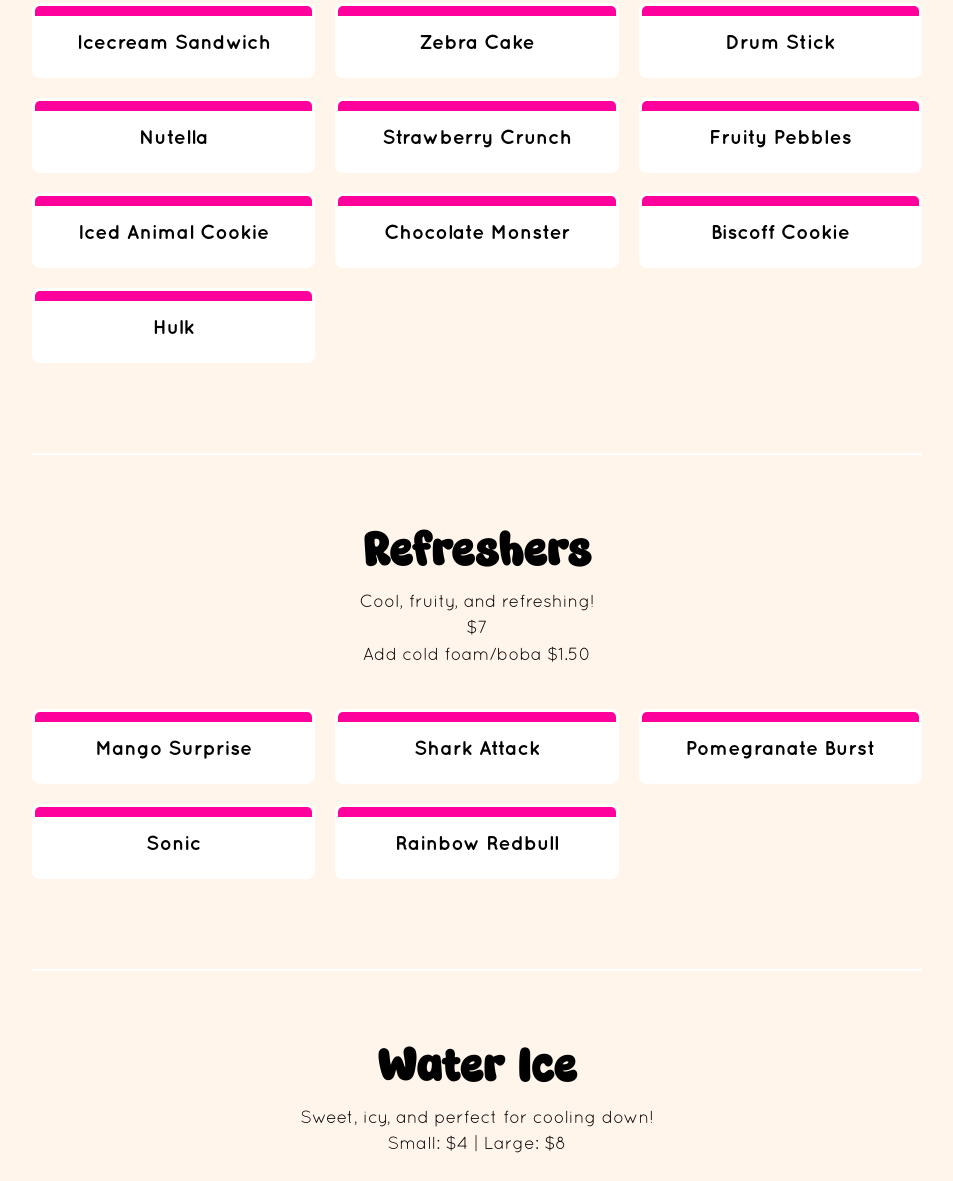
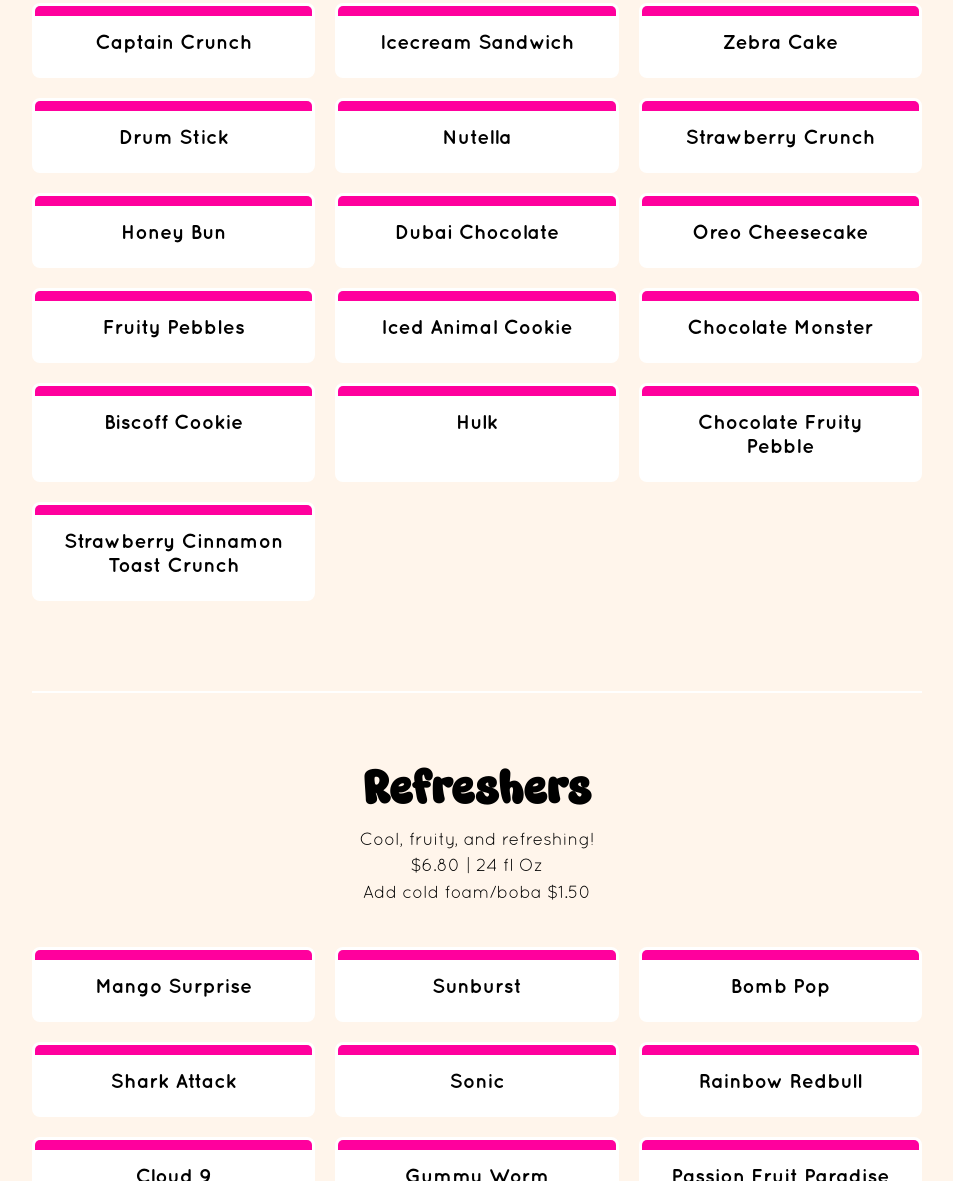
Before and after one commit to Neon-Legacy-Media/Never-Too-Much-Creamery, a plain HTML site: page menu.html in a window 1280 px wide. Shown: the part 2409-3590 px from the top of the page, without its empty margins (298-1251 px from the left). Drawn offline with Linux system fonts and the light colour scheme.

Commit message:
Add files via upload

```diff
--- a/menu.html
+++ b/menu.html
@@ -138,7 +138,7 @@
 
       <p>
         Pick your favorite flavor or try something new! <br>
-        One Scoop: $3.50 | Double Scoop: $6.00 | Extra Scoop: $1.50 <br>
+        One Scoop: $4.50 | Double Scoop: $8.00 | Extra Scoop: $2.50 <br>
         Cones: Waffle, Sugar, Cup, Cake
       </p>
     </div>
@@ -226,7 +226,7 @@
 
       <p>
         Tall, crazy, creamy, and loaded with deliciousness! <br>
-        $8.50
+        $10.50 | Dubai: $12.50
       </p>
     </div>
 
@@ -295,6 +295,11 @@
 
       <article class="menu-flavor-card">
         <div class="menu-card-strip"></div>
+        <h3>Captain Crunch</h3>
+      </article>
+
+      <article class="menu-flavor-card">
+        <div class="menu-card-strip"></div>
         <h3>Icecream Sandwich</h3>
       </article>
 
@@ -316,6 +321,21 @@
       <article class="menu-flavor-card">
         <div class="menu-card-strip"></div>
         <h3>Strawberry Crunch</h3>
+      </article>
+
+      <article class="menu-flavor-card">
+        <div class="menu-card-strip"></div>
+        <h3>Honey Bun</h3>
+      </article>
+
+      <article class="menu-flavor-card">
+        <div class="menu-card-strip"></div>
+        <h3>Dubai Chocolate</h3>
+      </article>
+
+      <article class="menu-flavor-card">
+        <div class="menu-card-strip"></div>
+        <h3>Oreo Cheesecake</h3>
       </article>
 
       <article class="menu-flavor-card">
@@ -343,6 +363,16 @@
         <h3>Hulk</h3>
       </article>
 
+      <article class="menu-flavor-card">
+        <div class="menu-card-strip"></div>
+        <h3>Chocolate Fruity Pebble</h3>
+      </article>
+
+      <article class="menu-flavor-card">
+        <div class="menu-card-strip"></div>
+        <h3>Strawberry Cinnamon Toast Crunch</h3>
+      </article>
+
     </div>
 
   </section>
@@ -358,7 +388,7 @@
 
       <p>
         Cool, fruity, and refreshing! <br>
-        $7 <br>
+        $6.80 | 24 fl Oz <br>
         Add cold foam/boba $1.50
       </p>
     </div>
@@ -373,12 +403,17 @@
 
       <article class="menu-flavor-card">
         <div class="menu-card-strip"></div>
-        <h3>Shark Attack</h3>
+        <h3>Sunburst</h3>
       </article>
 
       <article class="menu-flavor-card">
         <div class="menu-card-strip"></div>
-        <h3>Pomegranate Burst</h3>
+        <h3>Bomb Pop</h3>
+      </article>
+
+      <article class="menu-flavor-card">
+        <div class="menu-card-strip"></div>
+        <h3>Shark Attack</h3>
       </article>
 
       <article class="menu-flavor-card">
@@ -389,6 +424,21 @@
       <article class="menu-flavor-card">
         <div class="menu-card-strip"></div>
         <h3>Rainbow Redbull</h3>
+      </article>
+
+      <article class="menu-flavor-card">
+        <div class="menu-card-strip"></div>
+        <h3>Cloud 9</h3>
+      </article>
+
+      <article class="menu-flavor-card">
+        <div class="menu-card-strip"></div>
+        <h3>Gummy Worm</h3>
+      </article>
+
+      <article class="menu-flavor-card">
+        <div class="menu-card-strip"></div>
+        <h3>Passion Fruit Paradise</h3>
       </article>
 
     </div>
@@ -406,7 +456,7 @@
 
       <p>
         Sweet, icy, and perfect for cooling down! <br>
-        Small: $4 | Large: $8
+        Kid Cup: $3.00 | Small: $5.00 | Medium: $7.00 | Large: $9.00
       </p>
     </div>
 
@@ -415,17 +465,7 @@
 
       <article class="menu-flavor-card">
         <div class="menu-card-strip"></div>
-        <h3>Strawberry Lemonade</h3>
-      </article>
-
-      <article class="menu-flavor-card">
-        <div class="menu-card-strip"></div>
-        <h3>Mango</h3>
-      </article>
-
-      <article class="menu-flavor-card">
-        <div class="menu-card-strip"></div>
-        <h3>Watermelon</h3>
+        <h3>Tropical Rainbow</h3>
       </article>
 
       <article class="menu-flavor-card">
@@ -435,7 +475,7 @@
 
       <article class="menu-flavor-card">
         <div class="menu-card-strip"></div>
-        <h3>Tropical Rainbow</h3>
+        <h3>Watermelon</h3>
       </article>
 
     </div>
```
